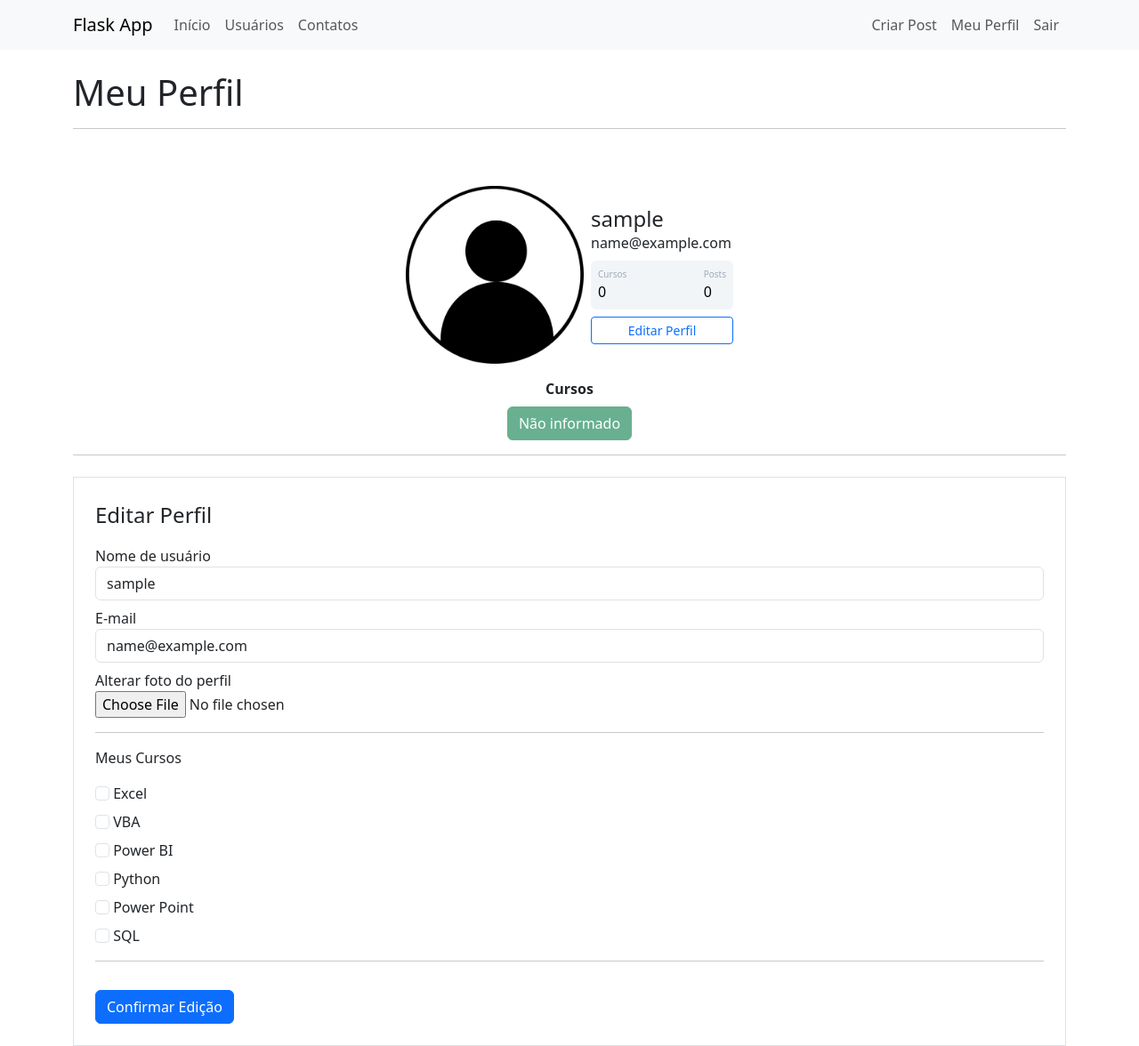
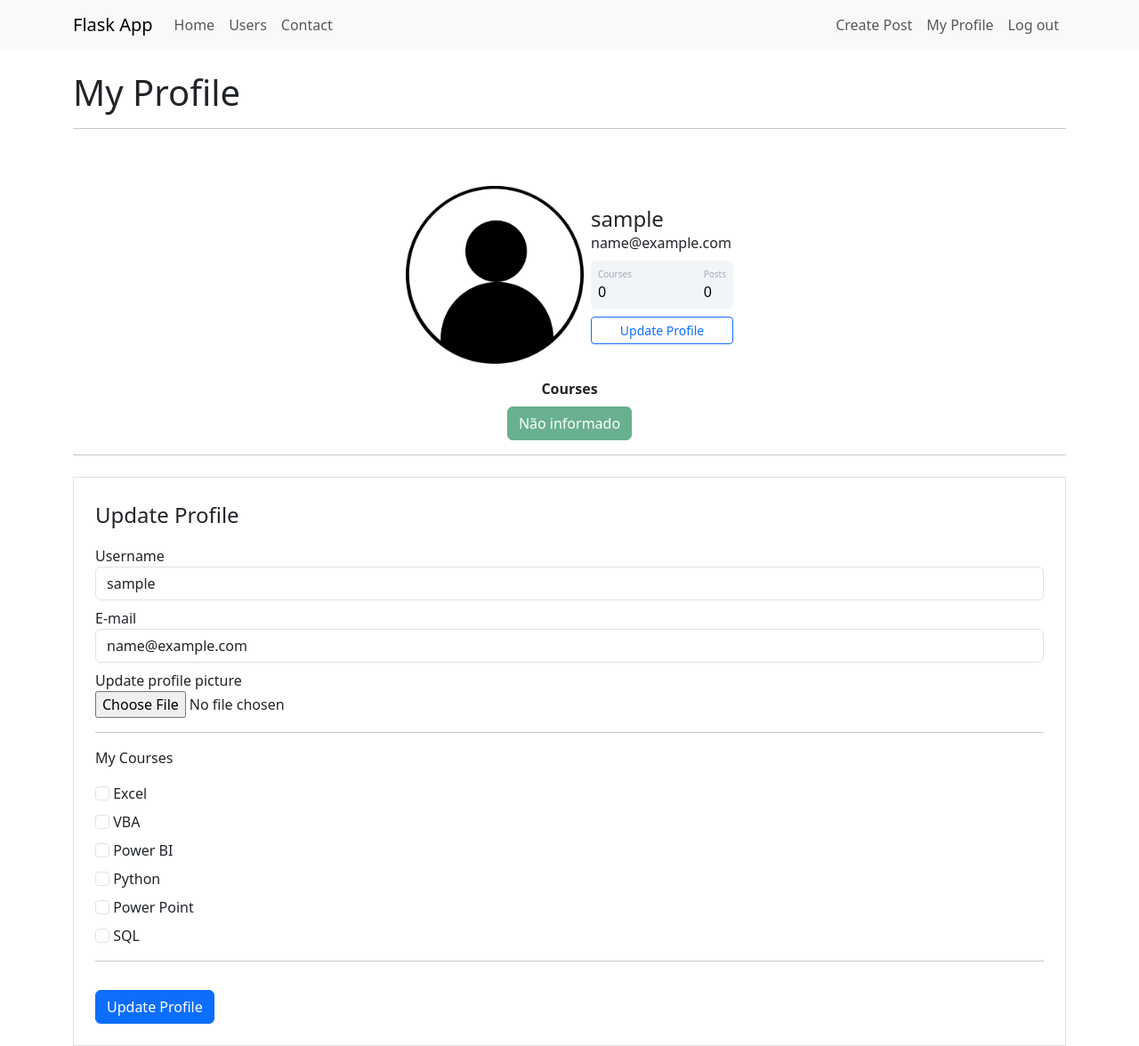
Before and after one commit to victornunesg/flask-app, a Flask app: page /perfil/editar in a window 1280 px wide. Shown: the whole page at 89% size. Run offline with Flask 3, Linux system fonts and the light colour scheme; the visitor is signed in with stand-in values (Sample User, id 1); data that the repository does not hold is empty; parts of the project's set-up code (start-up, migrations or seed data) failed here and were passed over; some libraries are stand-ins or nearby versions.

Commit message:
files updated to english language

```diff
--- a/myproject/models/forms.py
+++ b/myproject/models/forms.py
@@ -8,68 +8,68 @@ from flask_login import current_user
 
 class FormCriarConta(FlaskForm):
 
-    username = StringField('Nome de usuário', validators=[DataRequired()])
+    username = StringField('User name', validators=[DataRequired()])
     email = StringField('E-mail', validators=[DataRequired(), Email()])
-    senha = PasswordField('Senha', validators=[DataRequired(), Length(6, 20)])
-    confirmacao = PasswordField('Confirmar senha', validators=[DataRequired(), EqualTo('senha')])
-    botao_submit_criar_conta = SubmitField('Criar conta')
+    senha = PasswordField('Password', validators=[DataRequired(), Length(6, 20)])
+    confirmacao = PasswordField('Confirm password', validators=[DataRequired(), EqualTo('senha')])
+    botao_submit_criar_conta = SubmitField('Create account')
 
     def validate_email(self, email):
         usuario = Usuario.query.filter_by(email=email.data).first()
         if usuario:
-            raise ValidationError('E-mail já cadastrado. Cadastre-se com outro e-mail ou faça login para continuar.')
+            raise ValidationError('E-mail already registered. Sign-up with another e-mail or Sign-in to continue.')
 
     def validate_username(self, username):
         usuario = Usuario.query.filter_by(username=username.data).first()  # checando duplicidade de username
         if usuario:  # se retorna algo em usuário, significa duplicidade de username, reportar erro
-            raise ValidationError('Usuário já cadastrado. Cadastre-se com outro usuario ou faça login para continuar.')
+            raise ValidationError('Username already registered. Sign-up with another username or Sign-in to continue.')
 
 
 class FormLogin(FlaskForm):
     email = StringField('E-mail', validators=[DataRequired(), Email()])
-    senha = PasswordField('Senha', validators=[DataRequired(), Length(6, 20)])
-    lembrar_dados = BooleanField('Lembrar dados de acesso')
-    botao_submit_login = SubmitField('Entrar')
+    senha = PasswordField('Password', validators=[DataRequired(), Length(6, 20)])
+    lembrar_dados = BooleanField('Remember me')
+    botao_submit_login = SubmitField('Log in')
 
     def validate_email(self, email):
         usuario = Usuario.query.filter_by(email=email.data).first()  # verificando se o e-mail existe no BD
         if not usuario:  # se não retornar, informa que não existe usuário com esse e-mail
-            raise ValidationError('Não existe usuário vinculado ao e-mail informado. Tente novamente ou cadastre-se.')
+            raise ValidationError('There is no username linked to this e-mail. Try again or Sign-up for free.')
 
 
 class FormEditarPerfil(FlaskForm):
-    username = StringField('Nome de usuário', validators=[DataRequired()])
+    username = StringField('Username', validators=[DataRequired()])
     email = StringField('E-mail', validators=[DataRequired(), Email()])
-    foto_perfil = FileField('Alterar foto do perfil', validators=[FileAllowed(['jpg', 'png', 'jpeg'])])
+    foto_perfil = FileField('Update profile picture', validators=[FileAllowed(['jpg', 'png', 'jpeg'])])
     curso_excel = BooleanField('Excel')
     curso_vba = BooleanField('VBA')
     curso_powerbi = BooleanField('Power BI')
     curso_python = BooleanField('Python')
     curso_ppt = BooleanField('Power Point')
     curso_sql = BooleanField('SQL')
-    botao_submit_editar_perfil = SubmitField('Confirmar Edição')
+    botao_submit_editar_perfil = SubmitField('Update Profile')
 
     def validate_email(self, email):
         if current_user.email != email.data:
             usuario = Usuario.query.filter_by(email=email.data).first()
             if usuario:  # não permite alteração de email se já existe no BD para outro usuário
-                raise ValidationError('Já existe um usuário com esse e-mail. Cadastre um novo e-mail.')
+                raise ValidationError('This e-mail is already being used. Please register a different e-mail.')
 
 
     def validate_username(self, username):
         if current_user.username != username.data:
             usuario = Usuario.query.filter_by(username=username.data).first()
             if usuario:  # não permite alteração de email se já existe no BD para outro usuário
-                raise ValidationError('Já existe um usuário com esse username. Cadastre um novo username.')
+                raise ValidationError('This username is already being used. Please register a different username.')
 
 
 class FormCriarPost(FlaskForm):
-    titulo = StringField('Título do Post', validators=[DataRequired(), Length(2, 140)])
-    corpo = TextAreaField('Escreva seu Post aqui', validators=[DataRequired()])
-    botao_submit = SubmitField('Criar Post')
+    titulo = StringField('Post Title', validators=[DataRequired(), Length(2, 140)])
+    corpo = TextAreaField('Post Content', validators=[DataRequired()])
+    botao_submit = SubmitField('Create Post')
 
 
 class FormEditarPost(FlaskForm):
-    titulo = StringField('Título do Post', validators=[DataRequired(), Length(2, 140)])
-    corpo = TextAreaField('Conteúdo do Post', validators=[DataRequired()])
-    botao_submit = SubmitField('Editar Post')
+    titulo = StringField('Post Title', validators=[DataRequired(), Length(2, 140)])
+    corpo = TextAreaField('Post Content', validators=[DataRequired()])
+    botao_submit = SubmitField('Edit Post')
--- a/myproject/posts/posts.py
+++ b/myproject/posts/posts.py
@@ -15,7 +15,7 @@ def criar_post():
         post = Post(titulo=form.titulo.data, corpo=form.corpo.data, autor=current_user)
         db.session.add(post)  # adicionando a variável usuario à sessão do banco de dados
         db.session.commit()  # inserindo os dados no banco de dados
-        flash('Post criado com sucesso!', 'alert-success')
+        flash('Post created successfully!', 'alert-success')
         return redirect(url_for('public_pages_bp.home'))
     return render_template('criarpost.html', form=form)
 
@@ -34,7 +34,7 @@ def editar_post(post_id):
         post.corpo = form.corpo.data
         # o post já existe, portanto posso dar o commit diretamente, sem a necessidade do session.add
         db.session.commit()
-        flash(f'Post editado com sucesso!', 'alert-success')
+        flash(f'Post edited successfully!', 'alert-success')
         return redirect(url_for('public_pages_bp.home'))
 
     return render_template('editarpost.html', post=post, form=form)
@@ -56,7 +56,7 @@ def excluir_post(post_id):
     if current_user == post.autor:
         db.session.delete(post)
         db.session.commit()
-        flash('Post excluído com sucesso', 'alert-danger')
+        flash('Post deleted successfully', 'alert-danger')
         return redirect(url_for('public_pages_bp.home'))
     else:
         abort(403)  # o abort informa mensagem de erro 403 (Forbidden)
--- a/myproject/posts/templates/criarpost.html
+++ b/myproject/posts/templates/criarpost.html
@@ -5,7 +5,7 @@
     <form method="POST" action="" class="border p-4 mt-2"> <!--classe borda do bootstrap para fazer uma caixa no form, p significa padding, mt significa margin-top (bootstrap)-->
         {{ form.csrf_token }}
 
-          <legend>Criar Novo Post</legend>
+          <legend>Create New Post</legend>
 
           <fieldset> <!--formata os campos do formulário, colocando-os na mesma linha-->
             <div class="form-group"> <!--separando e divs os grupos de itens do formulário para melhor visualização-->
--- a/myproject/posts/templates/editarpost.html
+++ b/myproject/posts/templates/editarpost.html
@@ -4,7 +4,7 @@
     <div class="container mt-5">
         <form method="POST" action="" id="form_editarpost" class="border p-4 mt-2">
             {{ form.csrf_token }}
-            <legend>Editar Post</legend>
+            <legend>Edit Post</legend>
 
             <fieldset>
                 <div class="form-group">
--- a/myproject/profiles/profiles.py
+++ b/myproject/profiles/profiles.py
@@ -80,7 +80,7 @@ def editar_perfil():
         current_user.cursos = atualizar_cursos(form)
 
         db.session.commit()
-        flash(f'Perfil atualizado com sucesso!', 'alert-success')
+        flash(f'Profile updated successfully!', 'alert-success')
         return redirect(url_for('profiles_bp.perfil'))
 
     foto_perfil = url_for('static', filename=f'profile_pictures/{current_user.foto_perfil}')
--- a/myproject/profiles/templates/perfileditar.html
+++ b/myproject/profiles/templates/perfileditar.html
@@ -14,7 +14,7 @@
 
             <form method="POST" action="" class="border p-4 mt-2" enctype="multipart/form-data">
                 {{ form.csrf_token }}
-                <legend>Editar Perfil</legend>
+                <legend>Update Profile</legend>
                 <fieldset>
                     <div class="form-group mt-2">
                         {{ form.username.label(class="form-control-label") }}
@@ -57,7 +57,7 @@
                     </div>
 
                     <hr>
-                    <p>Meus Cursos</p>
+                    <p>My Courses</p>
                     <!--Exibe todos os campos que se iniciam com 'cursos_' dentro do formulário usando o laço for-->
                         {% for campo in form %}
                             {% if 'curso_' in campo.name %}
--- a/myproject/profiles/templates/perfilusuario.html
+++ b/myproject/profiles/templates/perfilusuario.html
@@ -5,7 +5,7 @@
 <!--formatando de acordo com os parâmetros do bootstrap-->
 <div class="container">
     <br>
-    <h1>Meu Perfil</h1>
+    <h1>My Profile</h1>
     <hr>
     <div class="container mt-5 d-flex justify-content-center">
         <div class="card p-3">
@@ -22,7 +22,7 @@
 
                     <div class="p-2 mt-2 bg-primary d-flex justify-content-between rounded text-white stats">
                         <div class="d-flex flex-column">
-                            <span class="articles">Cursos</span>
+                            <span class="articles">Courses</span>
                             <!--Para somar a quantidade de cursos também poderíamos ter utilizado o split e depois contar o tamanho da lista-->
                             <span class="number1">
                                 {% if 'Não informado' in current_user.cursos: %}
@@ -40,7 +40,7 @@
                     </div>
 
                     <div class="button mt-2 d-flex flex-row align-items-center">
-                        <a class="w-100" href="{{ url_for('profiles_bp.editar_perfil') }}"><button class="btn btn-sm btn-outline-primary w-100">Editar Perfil</button></a>
+                        <a class="w-100" href="{{ url_for('profiles_bp.editar_perfil') }}"><button class="btn btn-sm btn-outline-primary w-100">Update Profile</button></a>
                     </div>
 
                 </div>
@@ -51,7 +51,7 @@
     <!--nessa div estaremos colocando as tags com os cursos em que o usuário está inscrito-->
     <div class="row justify-content-center">
         <div class="col col-4" style="text-align: center">
-            <strong>Cursos</strong><br>
+            <strong>Courses</strong><br>
             <!--Transforma a string de cursos em uma lista para percorrer e gerar um botão diferente para cada curso-->
             {% for curso in current_user.cursos.split(';') %}
                 <button type="button" class="btn btn-success mt-2" disabled>{{ curso }}</button>
--- a/myproject/public_pages/templates/navbar.html
+++ b/myproject/public_pages/templates/navbar.html
@@ -4,33 +4,33 @@
     <div class="collapse navbar-collapse" id="navbarSupportedContent">
       <ul class="navbar-nav me-auto mb-2 mb-lg-0">
         <li class="nav-item">
-          <a class="nav-link" aria-current="page" href="{{ url_for('public_pages_bp.home') }}">Início</a> <!--o comando url_for associa o link à função definida para cada página dentro do decorator, em main.py-->
+          <a class="nav-link" aria-current="page" href="{{ url_for('public_pages_bp.home') }}">Home</a> <!--o comando url_for associa o link à função definida para cada página dentro do decorator, em main.py-->
         </li>
         <li class="nav-item">
-          <a class="nav-link" href="{{ url_for('users_bp.usuarios') }}">Usuários</a>
+          <a class="nav-link" href="{{ url_for('users_bp.usuarios') }}">Users</a>
         </li>
         <li class="nav-item">
-          <a class="nav-link" href="{{ url_for('public_pages_bp.contato') }}">Contatos</a>
+          <a class="nav-link" href="{{ url_for('public_pages_bp.contato') }}">Contact</a>
         </li>
       </ul>
       <ul class="d-flex navbar-nav"> <!-- classe dflex deixa os itens lado a lado e a navbar-nav formata -->
         <!--Temos um if para condicionar o menu se o usuário estiver logado ou não-->
         {% if current_user.is_authenticated %}  <!--método do flask login > current user -->
           <li class="nav-item">
-            <a class="nav-link" href="{{ url_for('posts_bp.criar_post') }}">Criar Post</a>
+            <a class="nav-link" href="{{ url_for('posts_bp.criar_post') }}">Create Post</a>
           </li>
           <li class="nav-item">
-            <a class="nav-link" href="{{ url_for('profiles_bp.perfil') }}">Meu Perfil</a>
+            <a class="nav-link" href="{{ url_for('profiles_bp.perfil') }}">My Profile</a>
           </li>
           <li class="nav-item">
-            <a class="nav-link" href="{{ url_for('users_bp.sair') }}">Sair</a>
+            <a class="nav-link" href="{{ url_for('users_bp.sair') }}">Log out</a>
           </li>
         {% else %}
           <li class="nav-item">
-            <a class="nav-link" href="{{ url_for('users_bp.login') }}">Login</a>
+            <a class="nav-link" href="{{ url_for('users_bp.login') }}">Log in</a>
           </li>
           <li class="nav-item">
-            <a class="nav-link" href="{{ url_for('users_bp.cadastro') }}">Criar conta</a>
+            <a class="nav-link" href="{{ url_for('users_bp.cadastro') }}">Create account</a>
           </li>
         {% endif %}
       </ul>
--- a/myproject/users/templates/cadastro.html
+++ b/myproject/users/templates/cadastro.html
@@ -2,11 +2,11 @@
 
 {% block body %}
   <div class="container"> <!--usamos a classe container para melhor estruturar o código na página-->
-    <br><h1>Criar conta</h1><hr>
+    <br><h1>Create account</h1><hr>
     <div class="card p-9 mt-5">
         <form method="POST" action="" class="border p-4  mt-2">
           {{ form_criarconta.csrf_token }}
-          <legend>Faça o seu cadastro:</legend>
+          <legend>Join us:</legend>
           <fieldset>
             <div class="form-group">
               {{ form_criarconta.username.label(class="form-control-label") }}
--- a/myproject/users/templates/login.html
+++ b/myproject/users/templates/login.html
@@ -2,7 +2,7 @@
 
 {% block body %}
   <div class="container"> <!--usamos a classe container para melhor estruturar o código na página-->
-    <br><h1>Faça login para continuar</h1><hr>
+    <br><h1>Sign in to continue</h1><hr>
     <div class="card p-9 mt-5">
         <!--action é a ação do formulário, não sendo necessário passar valores neste caso
         method = POST significa que o formulário envia informações do usuário para o site, o contrário é requisições de GET, quando o site envia informações ao usuário
@@ -12,7 +12,7 @@
 
           {{ form_login.csrf_token }} <!--passando o token logo abaixo de cada form, por questões de segurança-->
 
-          <legend>Login</legend>
+          <legend>Log in</legend>
 
           <fieldset> <!--formata os campos do formulário, colocando-os na mesma linha-->
             <div class="form-group"> <!--separando e divs os grupos de itens do formulário para melhor visualização-->
--- a/myproject/users/templates/usuarios.html
+++ b/myproject/users/templates/usuarios.html
@@ -3,7 +3,7 @@
 {% block body %}
 
 <div class="container"> <!--using a container to give a better format/structure in the page-->
-    <br><h1>Usuários</h1>
+    <br><h1>Users</h1>
     <hr>
 
     <!--nessa parte faremos um for para mostrar usuário por usuário da lista e usamos parte do código da página 'perfil.html' para personalizar o front end-->
@@ -24,7 +24,7 @@
 
                         <div class="p-2 mt-2 bg-primary d-flex justify-content-between rounded text-white stats">
                             <div class="d-flex flex-column">
-                                <span class="articles">Cursos</span>
+                                <span class="articles">Courses</span>
                                 <!--Para somar a quantidade de cursos também poderíamos ter utilizado o split e depois contar o tamanho da lista-->
                                 <span class="number1">
                                     {% if 'Não informado' in usuario.cursos: %}
@@ -51,7 +51,7 @@
         <!--nessa div estaremos colocando as tags com os cursos em que o usuário está inscrito-->
         <div class="row justify-content-center">
             <div class="col col-4" style="text-align: center">
-                <strong>Cursos</strong><br>
+                <strong>Courses</strong><br>
                 <!--Transforma a string de cursos em uma lista para percorrer e gerar um botão diferente para cada curso-->
                 {% for curso in usuario.cursos.split(';') %}
                     <button type="button" class="btn btn-success mt-2" disabled>{{ curso }}</button>
```
Also changed, not shown: myproject/posts/templates/post.html (+7 -7 lines), myproject/public_pages/templates/contato.html (+5 -5 lines), myproject/public_pages/templates/home.html (+13 -14 lines), myproject/users/users.py (+4 -4 lines), myproject/local_database.db.
